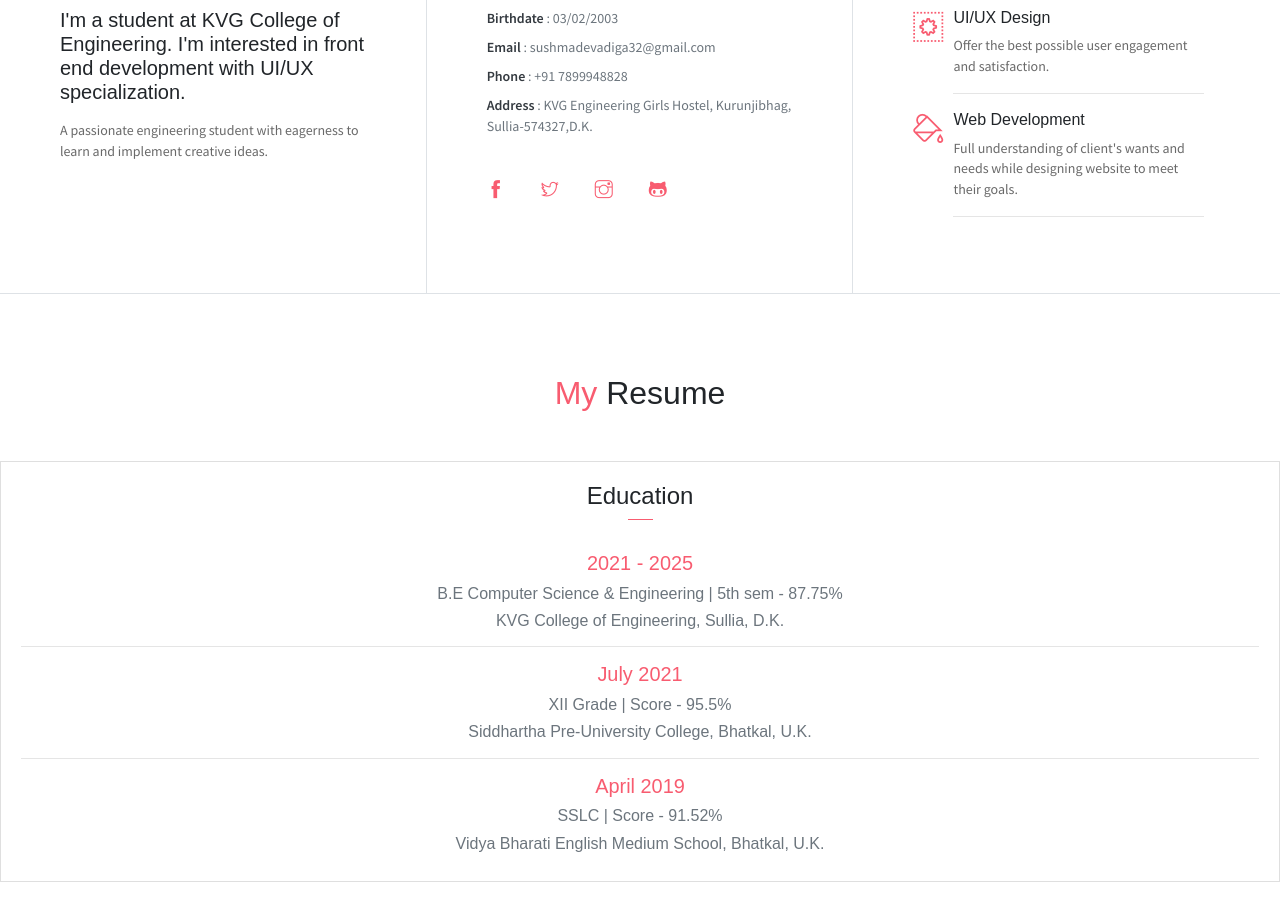
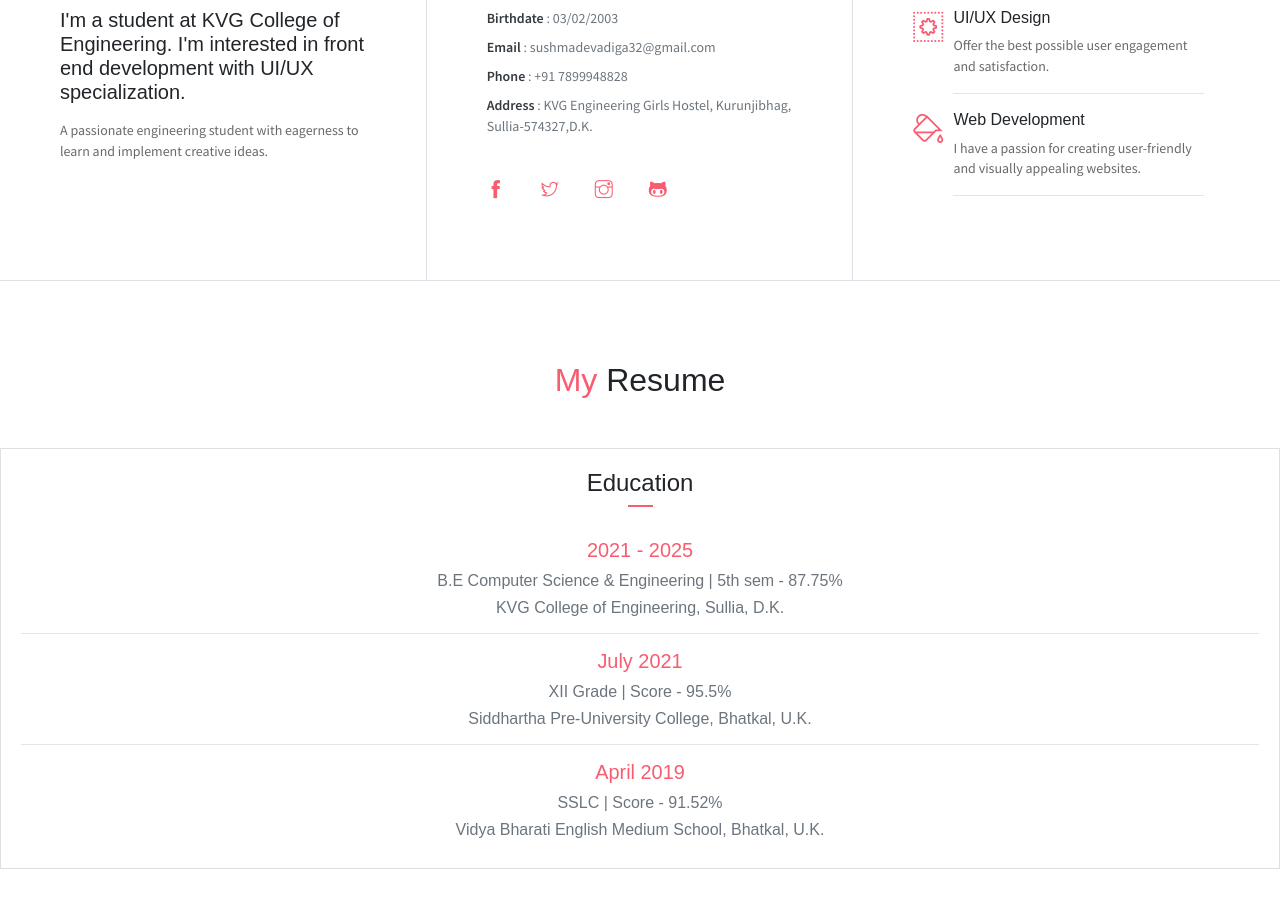
Before and after one commit to sushmd/Portfolio, a plain HTML site: page index.html in a window 1280 px wide. Shown: the part 860-1757 px from the top of the page. Drawn offline with Linux system fonts and the light colour scheme.

Commit message:
Update index.html

```diff
--- a/index.html
+++ b/index.html
@@ -100,7 +100,7 @@
                     <div class="col-1 text-danger pt-1"><i class="ti-paint-bucket icon-lg"></i></div>
                     <div class="col-10 ml-auto mr-3">
                         <h6>Web Development</h6>
-                        <p class="subtitle">Full understanding of client's wants and needs while designing website to meet their goals.</p>
+                        <p class="subtitle">I have a passion for creating user-friendly and visually appealing websites.</p>
                         <hr>
                     </div>
                 </div>
```
